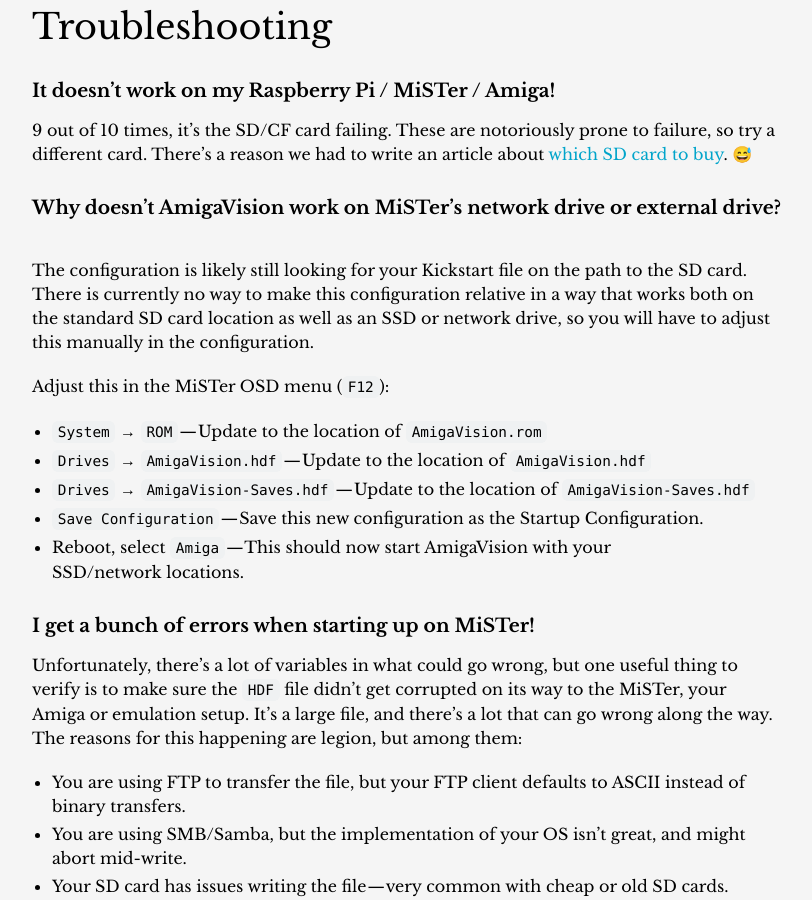
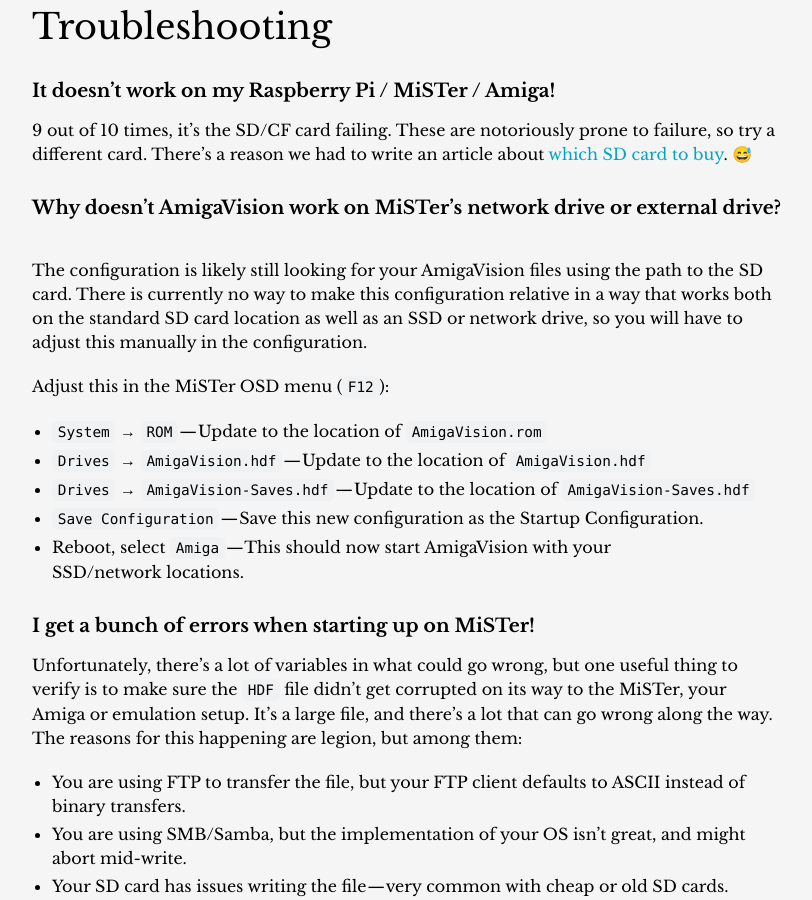
Before and after one commit to amigavision/amigavision.github.io, a Jekyll site: the page built from docs.md, in a window 1280 px wide and 900 px high, scrolled down 12602 px. Shown: the whole window, without its empty margins (233-1045 px from the left). Built offline with Jekyll 4.4.1, drawn with Linux system fonts in a browser that asks for light colours.

Commit message:
All files

```diff
--- a/docs.md
+++ b/docs.md
@@ -325,7 +325,7 @@
 
 ### Why doesn't AmigaVision work on MiSTer's network drive or external drive? {#drives}
 
-The configuration is likely still looking for your Kickstart file on the path to the SD card. There is currently no way to make this configuration relative in a way that works both on the standard SD card location as well as an SSD or network drive, so you will have to adjust this manually in the configuration.
+The configuration is likely still looking for your AmigaVision files using the path to the SD card. There is currently no way to make this configuration relative in a way that works both on the standard SD card location as well as an SSD or network drive, so you will have to adjust this manually in the configuration.
 
 Adjust this in the MiSTer OSD menu (`F12`):
 
```
